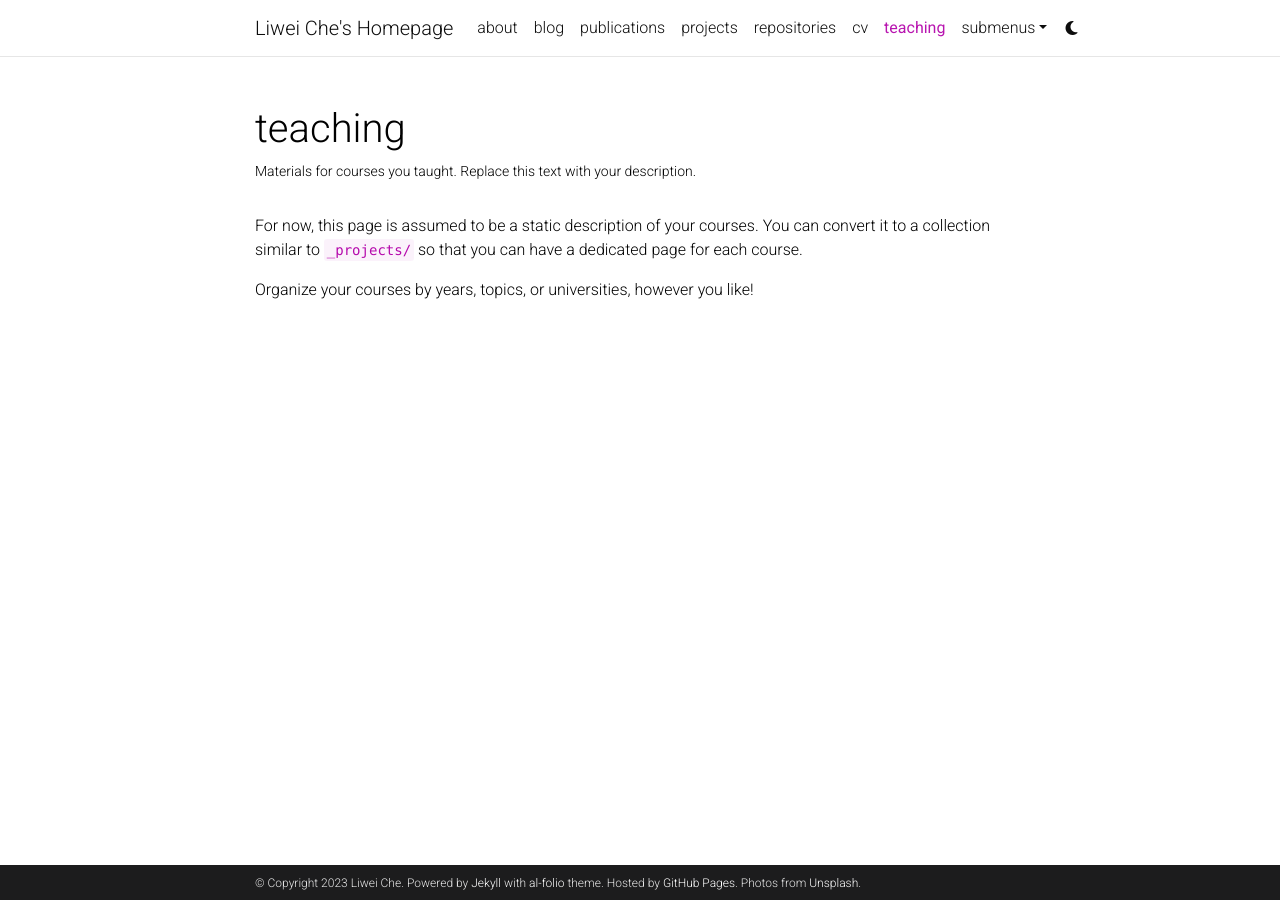
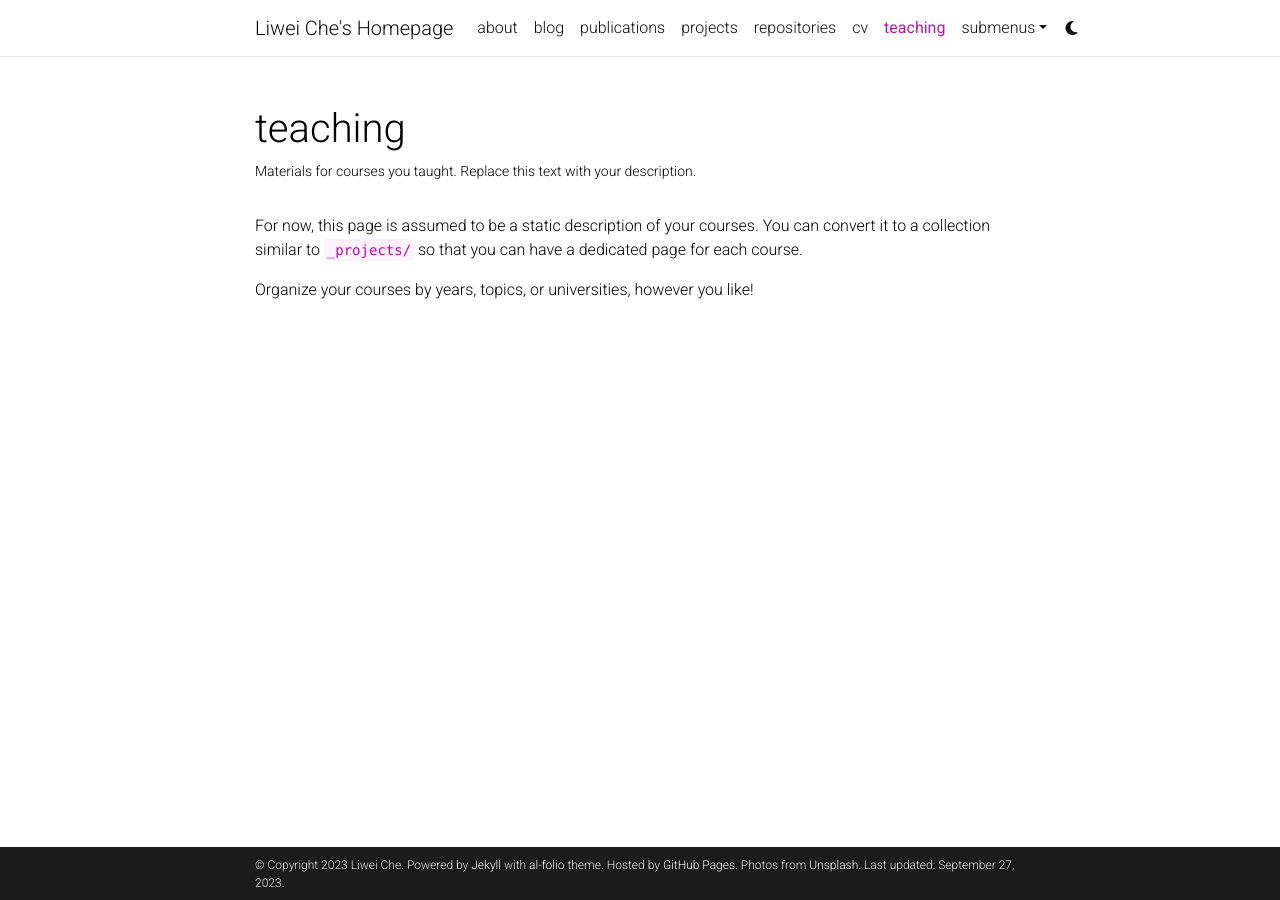
Before and after one commit to Michelingweo/Michelingweo.github.io, a Jekyll site: the page built from _pages/teaching.md, in a window 1280 px wide. Built offline with Jekyll 4.4.1, drawn with Linux system fonts in a browser that asks for light colours; comment, search, counter and statistics services are not loaded; a style sheet for code colours, icons or effects is not loaded; some of the changed lines change nothing that is shown.

Commit message:
Update _config.yml

```diff
--- a/_config.yml
+++ b/_config.yml
@@ -19,8 +19,8 @@
 icon: ⚛️  # the emoji used as the favicon (alternatively, provide image name in /assets/img/)
 
 url: https://Michelingweo.github.io # the base hostname & protocol for your site
-baseurl: /al-folio # the subpath of your site, e.g. /blog/
-last_updated: false # set to true if you want to display last updated in the footer
+baseurl: /about # the subpath of your site, e.g. /blog/
+last_updated: True # set to true if you want to display last updated in the footer
 impressum_path:  # set to path to include impressum link in the footer, use the same path as permalink in a page, helps to conform with EU GDPR
 
 # -----------------------------------------------------------------------------
```
